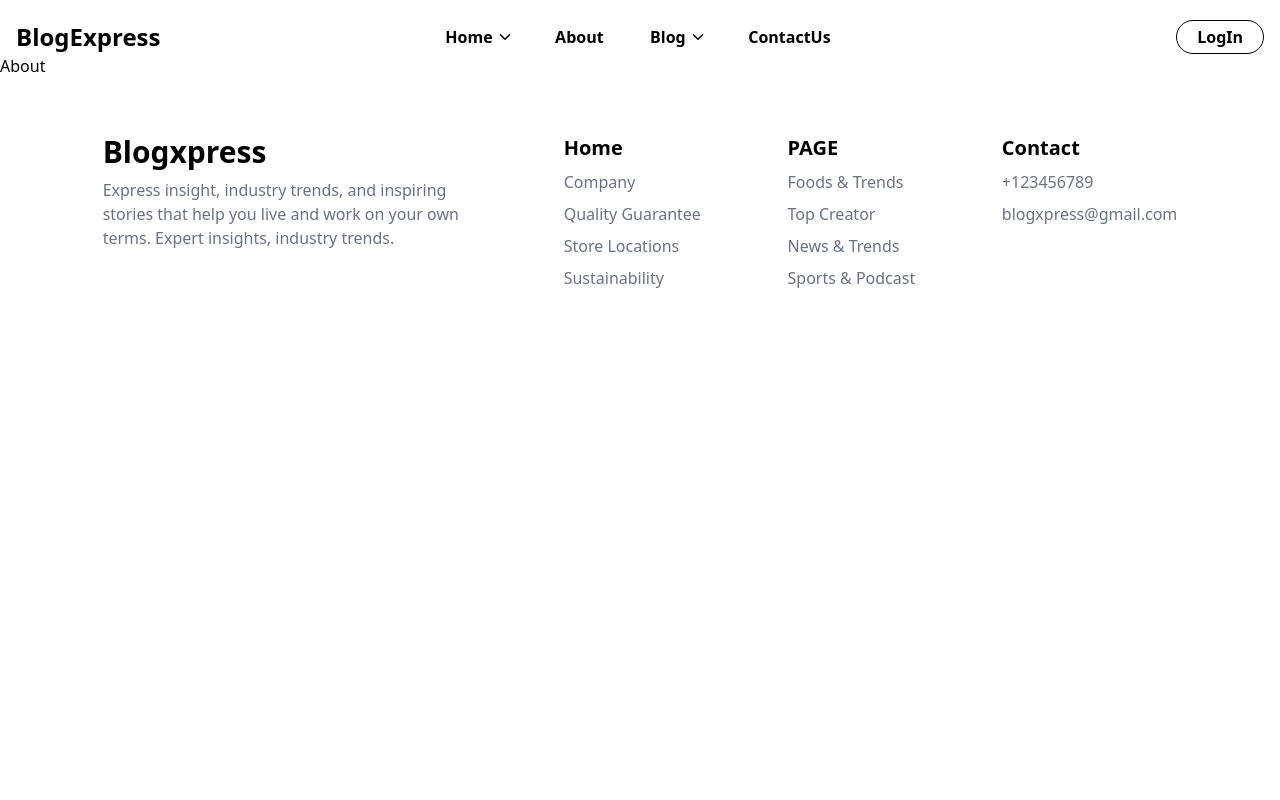
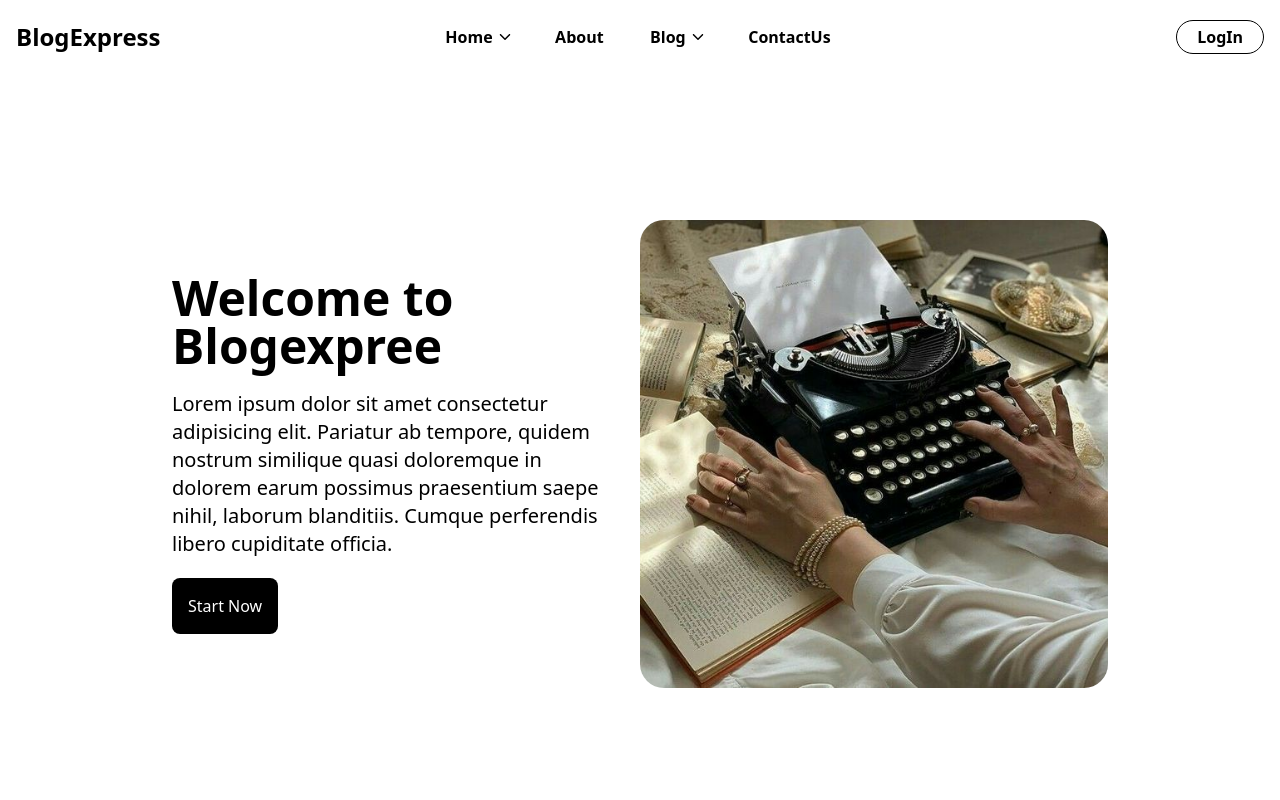
Before and after one commit to Sh-karan27/blog-frontend, a React (Vite) app: page /about in a window 1280 px wide. Shown: the top 800 px of the page. Built offline with nearby package versions, Linux system fonts and the light colour scheme.

Commit message:
about section added

```diff
--- a/src/sections/About.jsx
+++ b/src/sections/About.jsx
@@ -1,7 +1,35 @@
 import React from 'react';
-
+import AboutSection from '../assets/AboutSection.jpg';
 const About = () => {
-  return <div>About</div>;
+  return (
+    <div className='h-screen w-full flex items-center justify-center'>
+      <div className='w-full flex items-center justify-center p-4'>
+        <div className='flex flex-col md:flex-row items-center justify-between w-full md:w-3/4 gap-5 md:gap-10'>
+          <div className='flex flex-col items-start justify-start gap-5 w-full md:w-1/2 text-center md:text-left'>
+            <h1 className='text-3xl md:text-4xl lg:text-5xl font-semibold'>
+              Welcome to Blogexpree{' '}
+            </h1>
+            <p className='text-base md:text-lg lg:text-xl'>
+              Lorem ipsum dolor sit amet consectetur adipisicing elit. Pariatur
+              ab tempore, quidem nostrum similique quasi doloremque in dolorem
+              earum possimus praesentium saepe nihil, laborum blanditiis. Cumque
+              perferendis libero cupiditate officia.
+            </p>
+            <div>
+              <button className='bg-black text-white rounded-lg p-2 md:p-3 lg:p-4'>
+                Start Now
+              </button>
+            </div>
+          </div>
+          <img
+            src={AboutSection}
+            alt='About'
+            className='rounded-3xl w-full md:w-1/2 object-cover'
+          />
+        </div>
+      </div>
+    </div>
+  );
 };
 
 export default About;
```
Also changed, not shown: src/assets/AboutSection.jpg (added).
